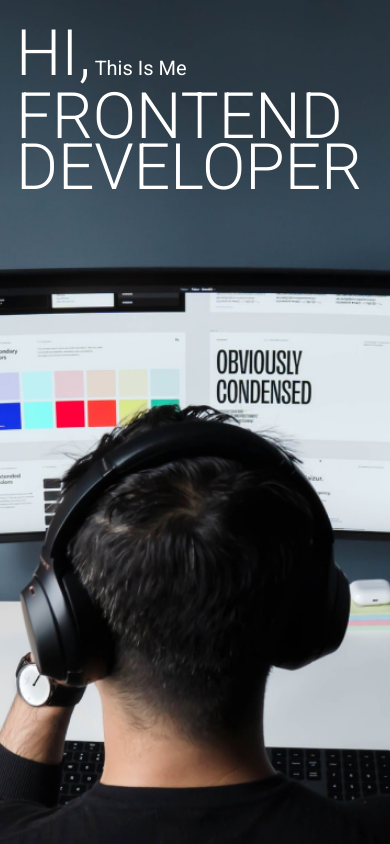
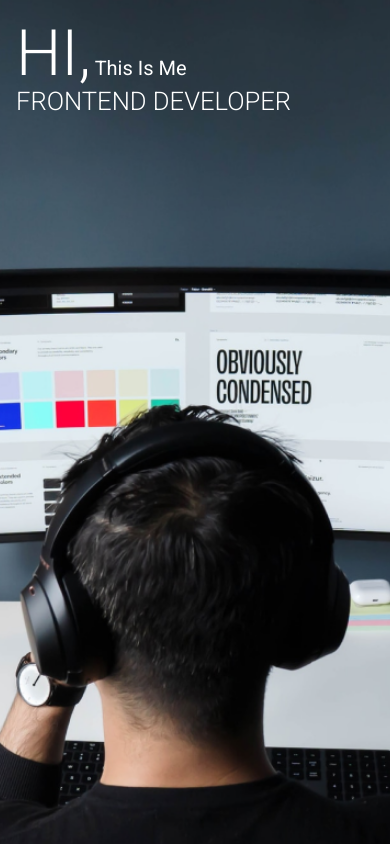
Before and after one commit to farhan-awan67/Portfolio-landing-page, a plain HTML site: page index.html in a window 390 px wide. Shown: the top 844 px of the page. Drawn offline with nearby package versions, Linux system fonts and the light colour scheme.

Commit message:
Update style.css

```diff
--- a/style.css
+++ b/style.css
@@ -160,6 +160,9 @@ footer h4 {
   main {
     padding: 1rem 1rem;
   }
+  .title-container h1 {
+    font-size: 1.6rem;
+  }
   .work-showcase {
     padding: 1rem 3.5rem;
   }
```
